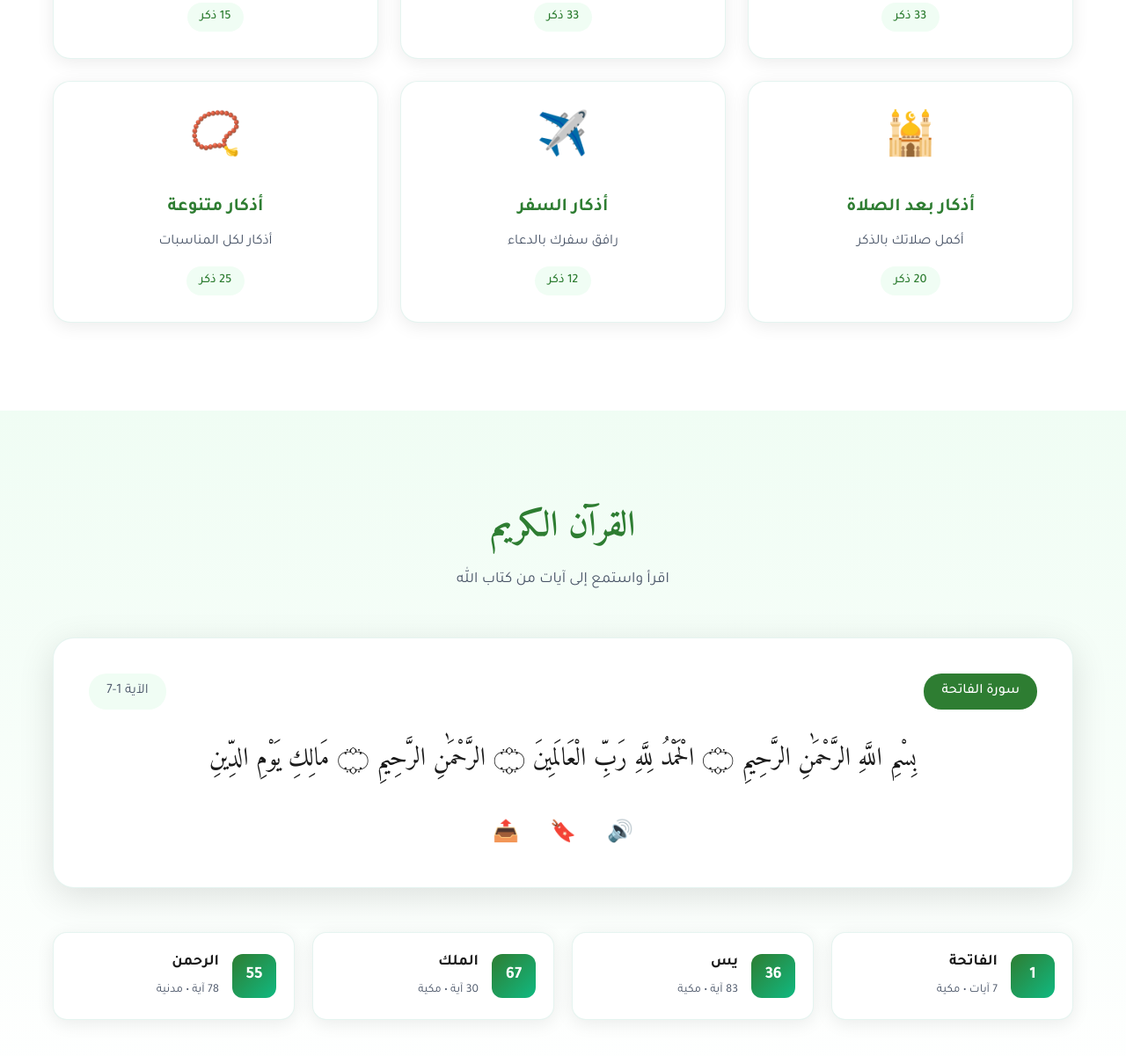
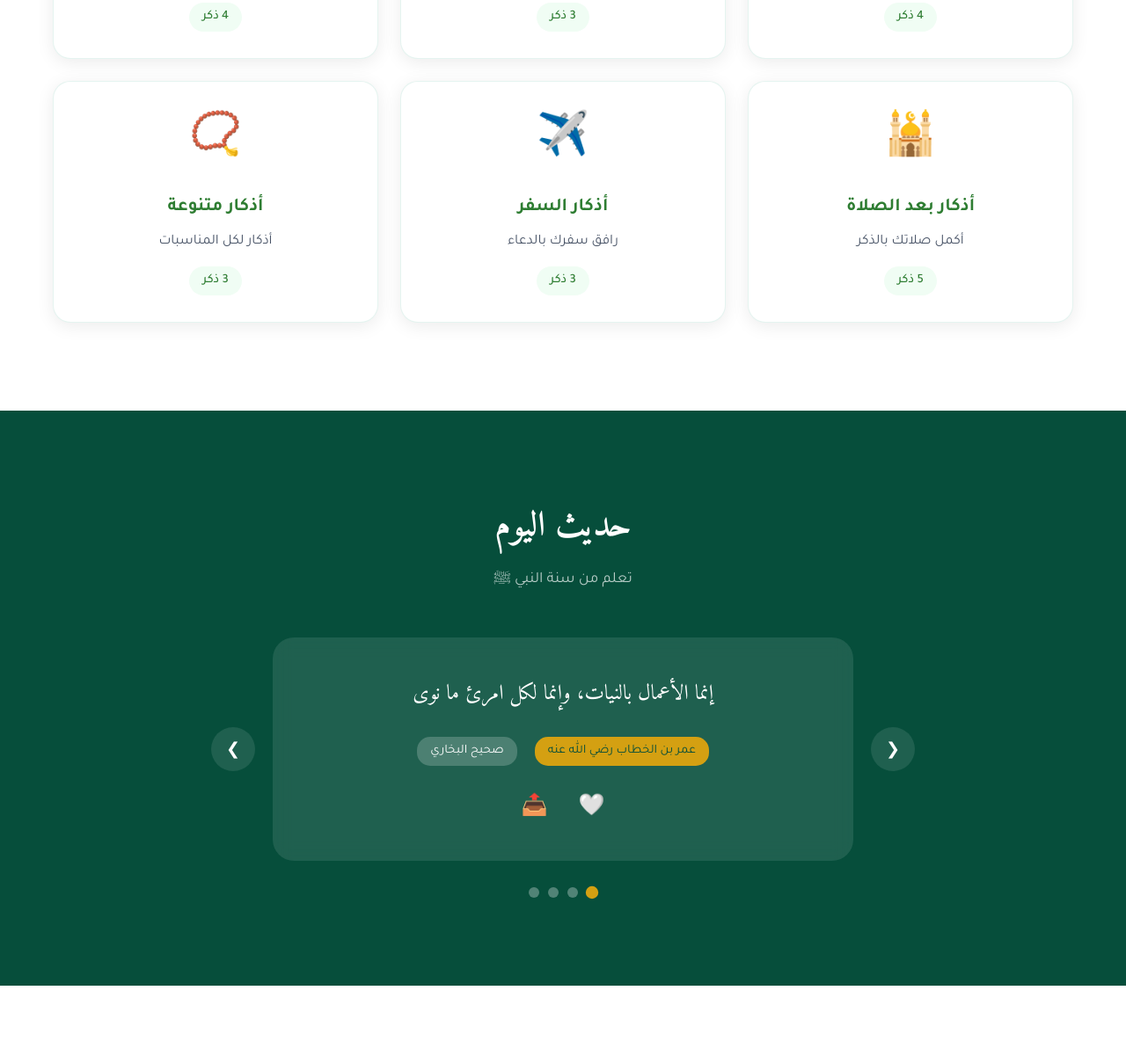
Before and after one commit to yqelz112-boop/Azkary, a plain HTML site: page index.html in a window 1280 px wide. Shown: the part 1591-2792 px from the top of the page at 88% size. Drawn offline with Linux system fonts and the light colour scheme.

Commit message:
Update index.html

```diff
--- a/index.html
+++ b/index.html
@@ -4,7 +4,7 @@
     <meta charset="UTF-8">
     <meta name="viewport" content="width=device-width, initial-scale=1.0">
     <meta name="referrer" content="no-referrer"/>
-    <title>أذكاري الذكية - Smart Azkar</title>
+    <title>أذكاري  - Smart Azkar</title>
     <meta name="description" content="تطبيق إسلامي شامل للأذكار والقرآن والأحاديث والتسبيح">
     <link rel="preconnect" href="https://fonts.googleapis.com">
     <link rel="preconnect" href="https://fonts.gstatic.com" crossorigin>
@@ -48,7 +48,7 @@
             <span class="decoration sparkle">✧</span>
         </div>
         <div class="hero-content">
-            <h1 class="hero-title">أذكاري الذكية</h1>
+            <h1 class="hero-title">أذكاري </h1>
             <p class="hero-subtitle">رفيقك الروحي في كل وقت</p>
             <p class="hero-description">
                 اجعل ذكر الله جزءاً من يومك مع تطبيقنا الشامل للأذكار والأدعية والقرآن الكريم
@@ -90,17 +90,14 @@
             </div>
             <div class="hero-stats">
                 <div class="stat">
-                    <span class="stat-number">100+</span>
+                    <span class="stat-number">20+</span>
                     <span class="stat-label">ذكر وورد</span>
                 </div>
                 <div class="stat">
-                    <span class="stat-number">40+</span>
+                    <span class="stat-number">3+</span>
                     <span class="stat-label">حديث نبوي</span>
                 </div>
-                <div class="stat">
-                    <span class="stat-number">114</span>
-                    <span class="stat-label">سورة قرآنية</span>
-                </div>
+
             </div>
         </div>
     </section>
@@ -158,97 +155,42 @@
                     <div class="azkar-icon">🌅</div>
                     <h3>أذكار الصباح</h3>
                     <p>ابدأ يومك بذكر الله</p>
-                    <span class="azkar-count">33 ذكر</span>
+                    <span class="azkar-count">4 ذكر</span>
                 </div>
                 <div class="azkar-card" onclick="openAzkarModal('evening')">
                     <div class="azkar-icon">🌙</div>
                     <h3>أذكار المساء</h3>
                     <p>اختم يومك بالطمأنينة</p>
-                    <span class="azkar-count">33 ذكر</span>
+                    <span class="azkar-count">3 ذكر</span>
                 </div>
                 <div class="azkar-card" onclick="openAzkarModal('sleep')">
                     <div class="azkar-icon">😴</div>
                     <h3>أذكار النوم</h3>
                     <p>نم على ذكر الله</p>
-                    <span class="azkar-count">15 ذكر</span>
+                    <span class="azkar-count">4 ذكر</span>
                 </div>
                 <div class="azkar-card" onclick="openAzkarModal('prayer')">
                     <div class="azkar-icon">🕌</div>
                     <h3>أذكار بعد الصلاة</h3>
                     <p>أكمل صلاتك بالذكر</p>
-                    <span class="azkar-count">20 ذكر</span>
+                    <span class="azkar-count">5 ذكر</span>
                 </div>
                 <div class="azkar-card" onclick="openAzkarModal('travel')">
                     <div class="azkar-icon">✈️</div>
                     <h3>أذكار السفر</h3>
                     <p>رافق سفرك بالدعاء</p>
-                    <span class="azkar-count">12 ذكر</span>
+                    <span class="azkar-count">3 ذكر</span>
                 </div>
                 <div class="azkar-card" onclick="openAzkarModal('general')">
                     <div class="azkar-icon">📿</div>
                     <h3>أذكار متنوعة</h3>
                     <p>أذكار لكل المناسبات</p>
-                    <span class="azkar-count">25 ذكر</span>
+                    <span class="azkar-count">3 ذكر</span>
                 </div>
             </div>
         </div>
     </section>
 
-    <!-- Quran Section -->
-    <section class="quran-section" id="quran">
-        <div class="container">
-            <div class="section-header">
-                <h2 class="section-title">القرآن الكريم</h2>
-                <p class="section-subtitle">اقرأ واستمع إلى آيات من كتاب الله</p>
-            </div>
-            <div class="quran-featured">
-                <div class="quran-verse-card">
-                    <div class="verse-header">
-                        <span class="surah-name">سورة الفاتحة</span>
-                        <span class="verse-number">الآية 1-7</span>
-                    </div>
-                    <p class="verse-text">
-                        بِسْمِ اللَّهِ الرَّحْمَٰنِ الرَّحِيمِ ۝ الْحَمْدُ لِلَّهِ رَبِّ الْعَالَمِينَ ۝ الرَّحْمَٰنِ الرَّحِيمِ ۝ مَالِكِ يَوْمِ الدِّينِ
-                    </p>
-                    <div class="verse-actions">
-                        <button class="btn-icon" title="استمع">🔊</button>
-                        <button class="btn-icon" title="احفظ">🔖</button>
-                        <button class="btn-icon" title="شارك">📤</button>
-                    </div>
-                </div>
-            </div>
-            <div class="surah-grid">
-                <div class="surah-card">
-                    <span class="surah-number">1</span>
-                    <div class="surah-info">
-                        <h4>الفاتحة</h4>
-                        <span>7 آيات • مكية</span>
-                    </div>
-                </div>
-                <div class="surah-card">
-                    <span class="surah-number">36</span>
-                    <div class="surah-info">
-                        <h4>يس</h4>
-                        <span>83 آية • مكية</span>
-                    </div>
-                </div>
-                <div class="surah-card">
-                    <span class="surah-number">67</span>
-                    <div class="surah-info">
-                        <h4>الملك</h4>
-                        <span>30 آية • مكية</span>
-                    </div>
-                </div>
-                <div class="surah-card">
-                    <span class="surah-number">55</span>
-                    <div class="surah-info">
-                        <h4>الرحمن</h4>
-                        <span>78 آية • مدنية</span>
-                    </div>
-                </div>
-            </div>
-        </div>
-    </section>
 
     <!-- Hadith Section -->
     <section class="hadith-section" id="hadith">
@@ -336,7 +278,7 @@
             <div class="footer-content">
                 <div class="footer-brand">
                     <span class="logo-icon">☪</span>
-                    <span class="logo-text">أذكاري الذكية</span>
+                    <span class="logo-text">أذكاري </span>
                     <p>رفيقك الروحي في كل وقت</p>
                 </div>
                 <div class="footer-links">
@@ -352,7 +294,7 @@
                 </div>
             </div>
             <div class="footer-bottom">
-                <p>© 2024 أذكاري الذكية. جميع الحقوق محفوظة</p>
+                <p>© 2025 أذكاري . جميع الحقوق محفوظة</p>
             </div>
         </div>
     </footer>
```
